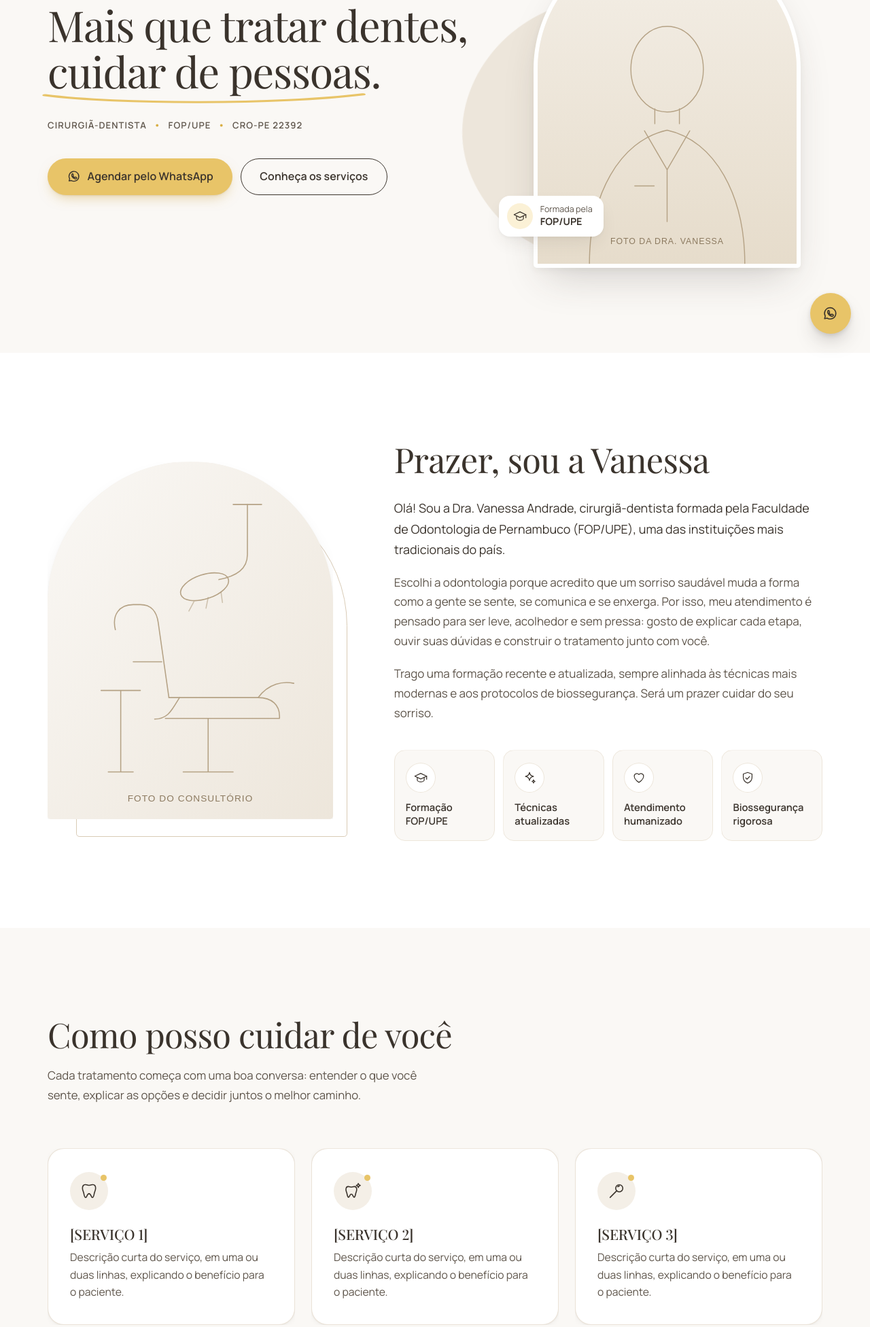
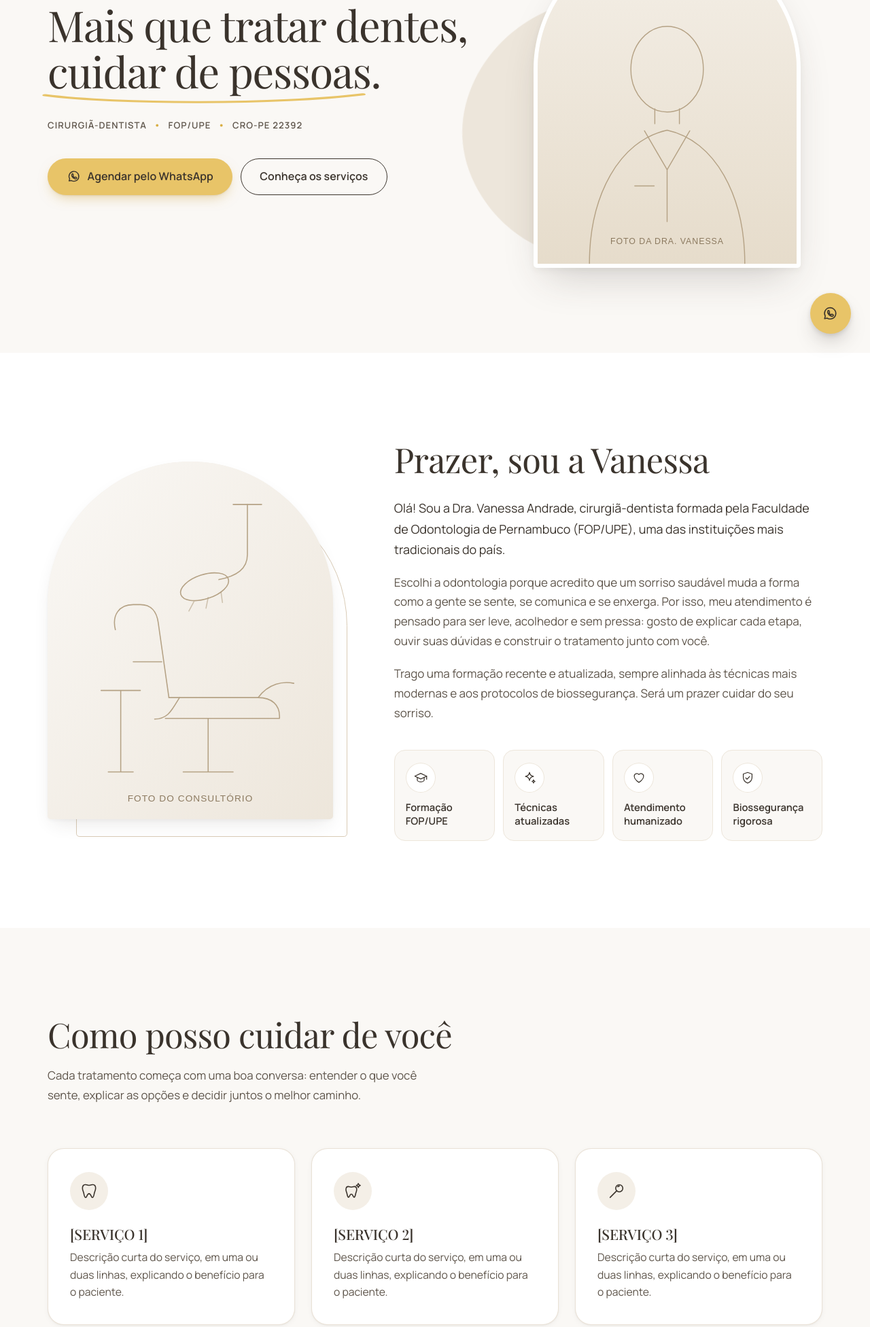
Before and after one commit to davimbraz-del/dravanessaandradee, a plain HTML site: page index.html in a window 1280 px wide. Shown: the part 281-2233 px from the top of the page at 68% size. Drawn offline with nearby package versions, Linux system fonts and the light colour scheme; a web font is replaced by a local one.

Commit message:
Aplica correções da revisão final
- Máscara de entrada só nas fotos e liberada ao fim (sombras voltam a aparecer)
- Corrige padding do carrossel no celular (especificidade do reset de lista)
- Traço de sorriso também sob "seu sorriso?" na chamada final
- Botão de serviços em uma linha no celular
- Remove selo duplicado do hero e pontos amarelos dos ícones
- Atualiza DESIGN.md e contrato da superfície

Co-Authored-By: Claude Opus 5.5 <noreply@anthropic.com>
Claude-Session: https://claude.ai/code/session_01MKRfHW38tdBXptcnXxD4Xc

```diff
--- a/index.html
+++ b/index.html
@@ -94,10 +94,6 @@
           <figure class="arch-frame hero-photo">
             <img src="assets/foto-dra-vanessa.svg" width="800" height="1000" alt="Foto profissional da Dra. Vanessa Andrade, cirurgiã-dentista (imagem provisória)" fetchpriority="high" />
           </figure>
-          <p class="hero-badge" aria-hidden="true">
-            <svg class="icon" viewBox="0 0 24 24"><use href="#i-cap" /></svg>
-            <span>Formada pela<br /><strong>FOP/UPE</strong></span>
-          </p>
         </div>
       </div>
     </section>
@@ -249,7 +245,11 @@
     <!-- ===================== CHAMADA FINAL ===================== -->
     <section class="cta-band" aria-labelledby="cta-titulo">
       <div class="container cta-inner reveal">
-        <h2 id="cta-titulo" class="cta-title">Vamos cuidar do <span class="nowrap">seu sorriso?</span></h2>
+        <h2 id="cta-titulo" class="cta-title">Vamos cuidar do <span class="smile-word">seu sorriso?
+          <svg class="smile" viewBox="0 0 300 30" preserveAspectRatio="none" aria-hidden="true" focusable="false">
+            <path d="M4 8 C 70 30, 220 30, 296 6" pathLength="1" />
+          </svg>
+        </span></h2>
         <a class="btn btn-dark btn-xl" data-whatsapp href="#contato" target="_blank" rel="noopener">
           <svg class="icon icon-wa" viewBox="0 0 24 24" aria-hidden="true"><use href="#i-whatsapp" /></svg>
           Agendar minha consulta
--- a/script.js
+++ b/script.js
@@ -104,6 +104,11 @@ document.documentElement.classList.add("js");
         entries.forEach((entry) => {
           if (entry.isIntersecting) {
             entry.target.classList.add("is-visible");
+            if (entry.target.dataset.reveal === "mask") {
+              entry.target.addEventListener("transitionend", (e) => {
+                if (e.propertyName === "clip-path") entry.target.classList.add("is-done");
+              }, { once: false });
+            }
             io.unobserve(entry.target);
           }
         });
--- a/style.css
+++ b/style.css
@@ -79,7 +79,7 @@ img { height: auto; }
 
 h1, h2, h3, p, figure, blockquote, ul, dl, dd { margin: 0; }
 h1, h2, h3, .logo { font-variant-numeric: lining-nums; }
-ul[role="list"] { list-style: none; padding: 0; }
+:where(ul[role="list"]) { list-style: none; padding: 0; }
 
 a { color: inherit; text-decoration-thickness: 1px; text-underline-offset: 0.22em; }
 
@@ -460,30 +460,6 @@ body.menu-open { overflow: hidden; }
 }
 .hero-photo { border: 6px solid var(--white); }
 
-.hero-badge {
-  position: absolute;
-  z-index: 2;
-  left: 0;
-  bottom: 12%;
-  display: flex;
-  align-items: center;
-  gap: 0.65rem;
-  padding: 0.7rem 1rem 0.7rem 0.75rem;
-  background: var(--white);
-  border-radius: var(--radius);
-  box-shadow: var(--shadow);
-  font-size: 0.78rem;
-  line-height: 1.3;
-  color: var(--ink-soft);
-}
-.hero-badge strong { color: var(--ink); font-weight: 700; font-size: 0.9rem; }
-.hero-badge .icon {
-  width: 38px; height: 38px;
-  padding: 8px;
-  border-radius: 50%;
-  background: var(--yellow-soft);
-  color: var(--ink);
-}
 
 @media (min-width: 560px) {
   .hero-actions { flex-direction: row; flex-wrap: wrap; }
@@ -505,7 +481,6 @@ body.menu-open { overflow: hidden; }
   }
   .hero-title { font-size: clamp(3.2rem, 4.9vw, 4.8rem); }
   .hero-media { width: 100%; max-width: 470px; margin-right: 0; }
-  .hero-badge { left: -4%; }
 }
 
 /* ---------- Seções ---------- */
@@ -527,7 +502,8 @@ body.menu-open { overflow: hidden; }
   max-width: 54ch;
 }
 .section-foot { margin-top: clamp(2.5rem, 6vw, 3.5rem); display: flex; justify-content: center; }
-.section-foot .btn { white-space: normal; text-align: center; }
+.section-foot .btn { width: 100%; font-size: 0.95rem; padding-inline: 1.2em; }
+@media (min-width: 640px) { .section-foot .btn { width: auto; font-size: 1rem; padding-inline: 1.7em; } }
 
 /* ---------- Sobre ---------- */
 .about { background: var(--white); }
@@ -615,14 +591,6 @@ body.menu-open { overflow: hidden; }
   border-radius: 50%;
   background: var(--sand-100);
   color: var(--ink);
-}
-.service-icon::after {
-  content: "";
-  position: absolute;
-  top: 4px; right: 2px;
-  width: 9px; height: 9px;
-  border-radius: 50%;
-  background: var(--yellow);
 }
 .service-icon .icon { width: 28px; height: 28px; }
 .service-title {
@@ -802,19 +770,6 @@ body.menu-open { overflow: hidden; }
   background: var(--yellow-soft);
   overflow: hidden;
   isolation: isolate;
-}
-.cta-band::before {
-  content: "";
-  position: absolute;
-  z-index: -1;
-  left: 50%;
-  bottom: -62%;
-  width: min(1100px, 170%);
-  aspect-ratio: 2.4 / 1;
-  transform: translateX(-50%);
-  border-radius: 50%;
-  border: 1.5px solid rgba(232, 196, 104, 0.75);
-  border-top-color: transparent;
 }
 .cta-inner {
   display: flex;
@@ -996,8 +951,9 @@ body.menu-open { overflow: hidden; }
   .js .reveal.is-visible {
     opacity: 1;
     transform: none;
-    clip-path: inset(0 0 0 0 round 0);
   }
+  .js .reveal[data-reveal="mask"].is-visible { clip-path: inset(0 0 0 0 round 999px 999px 24px 24px); }
+  .js .reveal[data-reveal="mask"].is-done { clip-path: none; }
 
   /* Entrada do hero: a frase sobe, o sorriso se desenha */
   .js .hero-line,
@@ -1015,18 +971,14 @@ body.menu-open { overflow: hidden; }
   .js .smile path {
     stroke-dasharray: 1;
     stroke-dashoffset: 1;
-    animation: draw 1200ms var(--ease-in-out) 850ms forwards;
   }
+  .js .hero .smile path { animation: draw 1200ms var(--ease-in-out) 850ms forwards; }
+  .js .cta-inner.is-visible .smile path { animation: draw 1200ms var(--ease-in-out) 450ms forwards; }
 
   .js .hero-photo {
     opacity: 0;
     transform: translateY(18px) scale(0.985);
     animation: settle 1300ms var(--ease-out) 150ms forwards;
-  }
-  .js .hero-badge {
-    opacity: 0;
-    transform: translateY(12px);
-    animation: settle 900ms var(--ease-out) 900ms forwards;
   }
   .blob-path { animation: breathe 16s var(--ease-in-out) infinite alternate; }
 }
```
Also changed, not shown: .impeccable/design.json, 2 other files.
